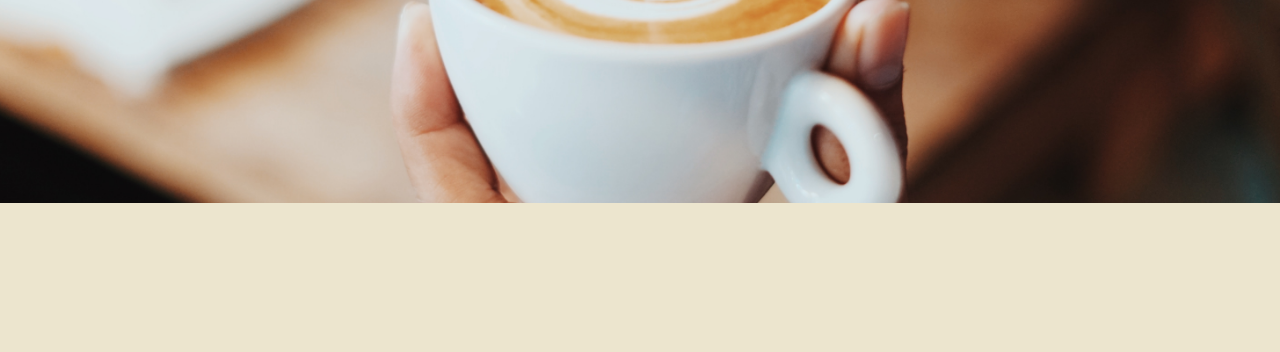
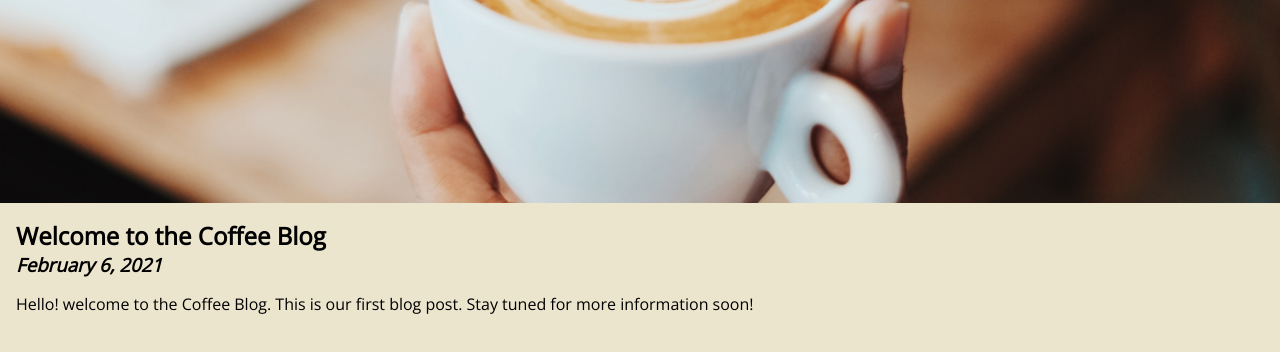
Before and after one commit to leung123/CoffeeShop_001, a Gatsby site: page / in a window 1280 px wide. Shown: the part 436-788 px from the top of the page. Built offline with nearby package versions, Linux system fonts and the light colour scheme; Gatsby itself is replaced by a stand-in of ours.

Commit message:
Add initial blog post listing

```diff
--- a/gatsby-config.js
+++ b/gatsby-config.js
@@ -2,5 +2,15 @@
 	siteMetadata: {
 		title: 'The Coffee Blog',
 	},
-	plugins: ['gatsby-plugin-netlify-cms'],
+	plugins: [
+		'gatsby-plugin-netlify-cms',
+		{
+			resolve: 'gatsby-source-filesystem',
+			options: {
+				name: 'blog',
+				path: 'src/blog',
+			},
+		},
+		'gatsby-transformer-remark',
+	],
 };
--- a/package.json
+++ b/package.json
@@ -16,6 +16,8 @@
   "dependencies": {
     "gatsby": "^2.23.7",
     "gatsby-plugin-netlify-cms": "^4.3.5",
+    "gatsby-source-filesystem": "^2.3.14",
+    "gatsby-transformer-remark": "^2.8.19",
     "netlify-cms-app": "^2.12.15",
     "react": "^16.13.1",
     "react-dom": "^16.13.1"
--- /dev/null
+++ b/src/components/BlogList.js
@@ -0,0 +1,34 @@
+import React from 'react';
+import { graphql, useStaticQuery } from 'gatsby';
+import BlogPost from './BlogPost';
+
+export default function BlogList() {
+	const data = useStaticQuery(graphql`
+		{
+			allMarkdownRemark {
+				edges {
+					node {
+						id
+						frontmatter {
+							title
+							date(formatString: "MMMM D, YYYY")
+						}
+						excerpt
+					}
+				}
+			}
+		}
+	`);
+	return (
+		<div>
+			{data.allMarkdownRemark.edges.map((edge) => (
+				<BlogPost
+					key={edge.node.id}
+					title={edge.node.frontmatter.title}
+					date={edge.node.frontmatter.date}
+					excerpt={edge.node.excerpt}
+				/>
+			))}
+		</div>
+	);
+}
--- /dev/null
+++ b/src/components/BlogPost.js
@@ -0,0 +1,12 @@
+import React from 'react';
+import styles from './BlogPost.module.css';
+
+export default function BlogPost({ title, date, excerpt }) {
+	return (
+		<article className={styles.blog}>
+			<h2>{title}</h2>
+			<h3>{date}</h3>
+			<p>{excerpt}</p>
+		</article>
+	);
+}
--- /dev/null
+++ b/src/components/BlogPost.module.css
@@ -0,0 +1,10 @@
+.blog {
+	padding: 1rem;
+}
+.blog h2 {
+	margin: 0;
+}
+.blog h3 {
+	margin: 0;
+	font-style: italic;
+}
--- a/src/pages/index.js
+++ b/src/pages/index.js
@@ -1,10 +1,8 @@
-import React from "react"
-
-import { graphql, useStaticQuery } from "gatsby"
-
-import Layout from "../components/Layout"
-
-import styles from "./index.module.css"
+import React from 'react';
+import { graphql, useStaticQuery } from 'gatsby';
+import BlogList from '../components/BlogList';
+import Layout from '../components/Layout';
+import styles from './index.module.css';
 
 export default function IndexPage() {
 	const data = useStaticQuery(graphql`
@@ -15,13 +13,13 @@
 				}
 			}
 		}
-    `)
-
+	`);
 	return (
 		<Layout>
 			<div id={styles.hero}>
 				<h1>{data.site.siteMetadata.title}</h1>
 			</div>
+			<BlogList />
 		</Layout>
-    )
+	);
 }
```
Also changed, not shown: 1 other file. Lines whose indentation alone changed are shown as unchanged.
